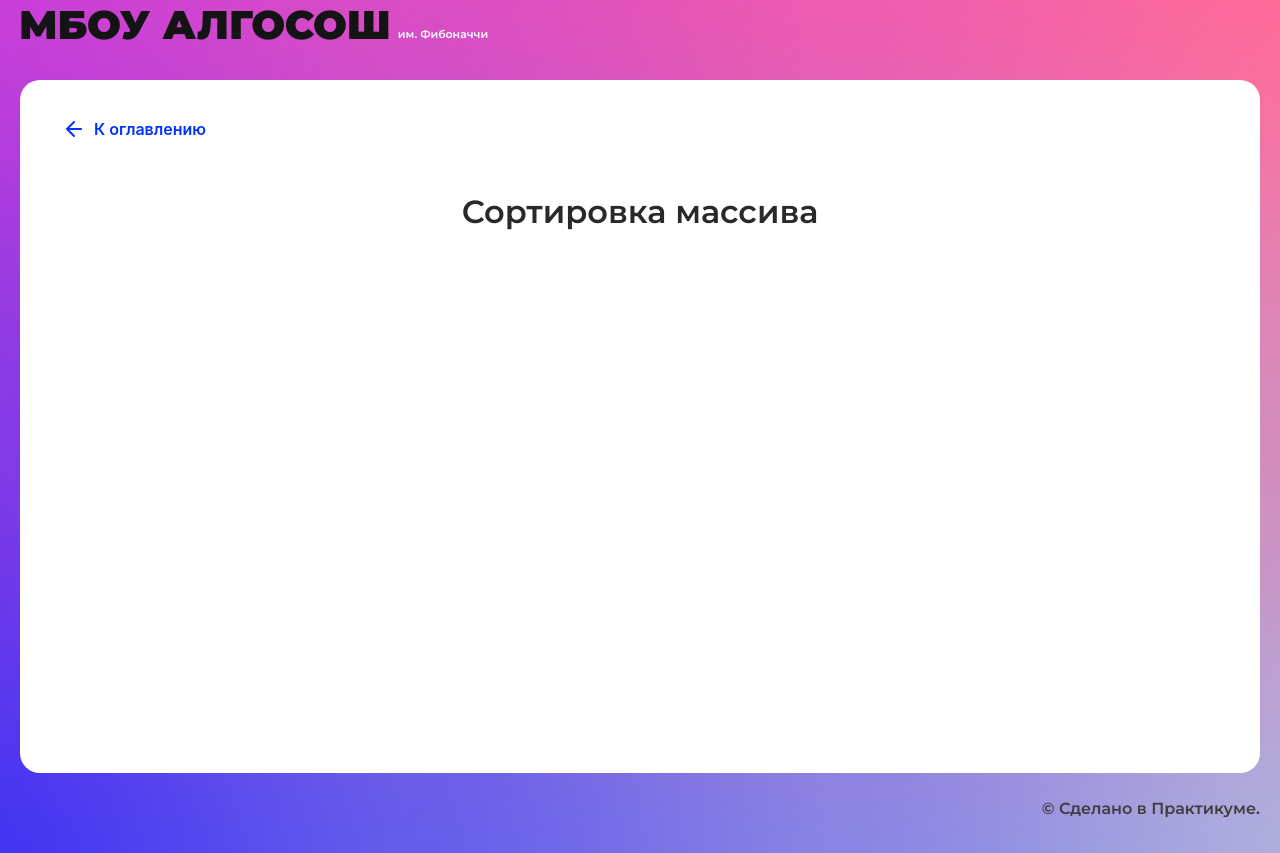
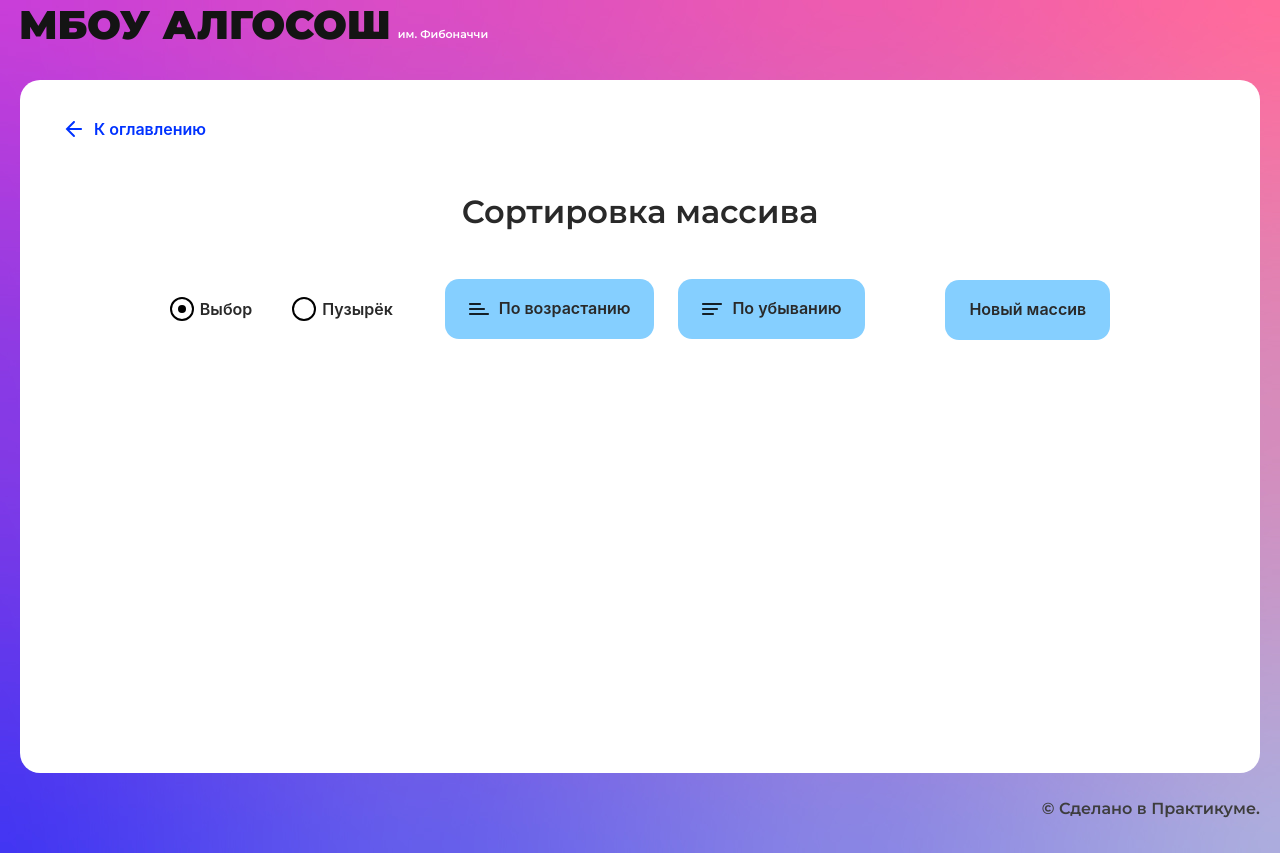
Before and after one commit to pblHbKa/algososh, a React (Create React App) app: page /sorting in a window 1280 px wide. Built offline with nearby package versions, Linux system fonts and the light colour scheme.

Commit message:
page sorting

```diff
--- /dev/null
+++ b/src/components/sorting-page/sorting-page.module.css
@@ -0,0 +1,26 @@
+.contentBox {
+    margin: 0 auto;
+    display: flex;
+    justify-content: center;
+    align-items: baseline;
+}
+
+.radioInput {
+    margin-right: 40px;
+}
+
+.button {
+    margin: 0 12px;
+}
+
+.newArr {
+    margin-left: 68px;
+}
+
+.diagram {
+    display: flex;
+    justify-content: center;
+    align-items: baseline;
+    gap: 10px;
+    margin-top: 48px;
+}
--- a/src/components/sorting-page/sorting-page.tsx
+++ b/src/components/sorting-page/sorting-page.tsx
@@ -1,10 +1,170 @@
 import React from "react";
+import { RadioInput } from "../ui/radio-input/radio-input";
 import { SolutionLayout } from "../ui/solution-layout/solution-layout";
+import { Button } from "../ui/button/button";
+import { useState } from "react";
+import styles from "./sorting-page.module.css";
+import { Direction } from "../../types/direction";
+import { Column } from "../ui/column/column";
+import { ElementStates } from "../../types/element-states";
+import { randomArr, sleep } from "../../utils/utils";
+import { SHORT_DELAY_IN_MS } from "../../constants/delays";
 
 export const SortingPage: React.FC = () => {
+  enum sortTypeEn {
+    bubble = "bubble",
+    selection = "selection",
+  }
+
+  const [isLoadingAsc, setIsLoadingAsc] = useState<boolean>(false);
+  const [isLoadingDes, setIsLoadingDes] = useState<boolean>(false);
+  const [sortingArr, setSortingArr] = useState<Array<[number, ElementStates]>>(
+    []
+  );
+  const [sortType, setSortType] = useState<sortTypeEn>(sortTypeEn.selection);
+
+  const sortArr = async (direction: Direction) => {
+    if (sortType === sortTypeEn.bubble) {
+      sortArrBubble(direction);
+    } else {
+      sortArrSelection(direction);
+    }
+  };
+
+  const sortArrSelection = async (direction: Direction) => {
+    for (let i = 0; i < sortingArr.length; i++) {
+      let limIndex = i;
+      sortingArr[i][1] = ElementStates.Changing;
+      setSortingArr([...sortingArr]);
+      await sleep(SHORT_DELAY_IN_MS);
+      for (let j = i; j < sortingArr.length; j++) {
+        if (
+          (direction === Direction.Ascending &&
+            sortingArr[j][0] < sortingArr[limIndex][0]) ||
+          (direction === Direction.Descending &&
+            sortingArr[j][0] > sortingArr[limIndex][0])
+        ) {
+          sortingArr[limIndex][1] = ElementStates.Default;
+          limIndex = j;
+          sortingArr[j][1] = ElementStates.Changing;
+          setSortingArr([...sortingArr]);
+          await sleep(SHORT_DELAY_IN_MS);
+        }
+      }
+      if (limIndex !== i) {
+        [sortingArr[i], sortingArr[limIndex]] = [
+          sortingArr[limIndex],
+          sortingArr[i],
+        ];
+      }
+      sortingArr[i][1] = ElementStates.Modified;
+      setSortingArr([...sortingArr]);
+      await sleep(SHORT_DELAY_IN_MS);
+    }
+  };
+
+  const sortArrBubble = async (direction: Direction) => {
+    for (let i = 0; i < sortingArr.length; i++) {
+      for (let j = 0; j + 1 < sortingArr.length - i; j++) {
+        sortingArr[j][1] = ElementStates.Changing;
+        sortingArr[j + 1][1] = ElementStates.Changing;
+        setSortingArr([...sortingArr]);
+        await sleep(SHORT_DELAY_IN_MS);
+        if (
+          (direction === Direction.Ascending &&
+            sortingArr[j + 1] < sortingArr[j]) ||
+          (direction === Direction.Descending &&
+            sortingArr[j + 1] > sortingArr[j])
+        ) {
+          [sortingArr[j], sortingArr[j + 1]] = [
+            sortingArr[j + 1],
+            sortingArr[j],
+          ];
+          setSortingArr([...sortingArr]);
+          await sleep(SHORT_DELAY_IN_MS);
+        }
+        sortingArr[j][1] = ElementStates.Default;
+        sortingArr[j + 1][1] = ElementStates.Default;
+        setSortingArr([...sortingArr]);
+      }
+      sortingArr[sortingArr.length - 1 - i][1] = ElementStates.Modified;
+      setSortingArr([...sortingArr]);
+    }
+  };
+
+  const handlerClickSortAsc = (e: React.MouseEvent<HTMLButtonElement>) => {
+    e.preventDefault();
+    setIsLoadingAsc(true);
+    sortArr(Direction.Ascending);
+    setIsLoadingAsc(false);
+  };
+  const handlerClickSortDes = (e: React.MouseEvent<HTMLButtonElement>) => {
+    e.preventDefault();
+    setIsLoadingDes(true);
+    sortArr(Direction.Descending);
+    setIsLoadingDes(false);
+  };
+  const handlerClickNewArr = (e: React.MouseEvent<HTMLButtonElement>) => {
+    e.preventDefault();
+    setSortingArr(
+      randomArr(3, 17, 0, 100).map((el) => [el, ElementStates.Default])
+    );
+  };
+  const handlerClickSortType = (e: React.ChangeEvent<HTMLInputElement>) => {
+    setSortType(
+      e.target.value == sortTypeEn.bubble
+        ? sortTypeEn.bubble
+        : sortTypeEn.selection
+    );
+  };
+
   return (
     <SolutionLayout title="Сортировка массива">
+      <div className={styles.contentBox}>
+        <RadioInput
+          label="Выбор"
+          name="sortType"
+          value={sortTypeEn.selection}
+          onChange={handlerClickSortType}
+          extraClass={styles.radioInput}
+          checked={sortType === sortTypeEn.selection}
+        />
+        <RadioInput
+          label="Пузырёк"
+          name="sortType"
+          value={sortTypeEn.bubble}
+          onChange={handlerClickSortType}
+          extraClass={styles.radioInput}
+          checked={sortType === sortTypeEn.bubble}
+        />
+        <Button
+          onClick={handlerClickSortAsc}
+          text="По возрастанию"
+          isLoader={isLoadingAsc}
+          extraClass={styles.button}
+          sorting={Direction.Ascending}
+        />
+        <Button
+          onClick={handlerClickSortDes}
+          text="По убыванию"
+          isLoader={isLoadingDes}
+          extraClass={styles.button}
+          sorting={Direction.Descending}
+        />
+        <Button
+          onClick={handlerClickNewArr}
+          text="Новый массив"
+          extraClass={styles.newArr}
+        />
+      </div>
 
+      {sortingArr.length > 0 && (
+        <div className={styles.diagram}>
+          {sortingArr.map((el, index) => (
+            <Column index={el[0]} state={el[1]} key={index} />
+          ))}
+        </div>
+      )}
     </SolutionLayout>
   );
 };
--- a/src/utils/utils.tsx
+++ b/src/utils/utils.tsx
@@ -1,3 +1,12 @@
 export function sleep(time:number) {
     return new Promise(resolve => setTimeout(resolve, time));
 }
+
+export function randomArr(minLen: number, maxLen: number, min: number, max: number ): Array<number> {
+    const arrLen =  Math.floor(minLen + Math.random() * (maxLen + 1 - minLen));
+    let randomArr: Array<number> = [];
+    for (let i = 0; i < arrLen; i++) {
+      randomArr.push(Math.floor(min + Math.random() * (max + 1 - min)))
+    }
+    return randomArr;
+  }
```
